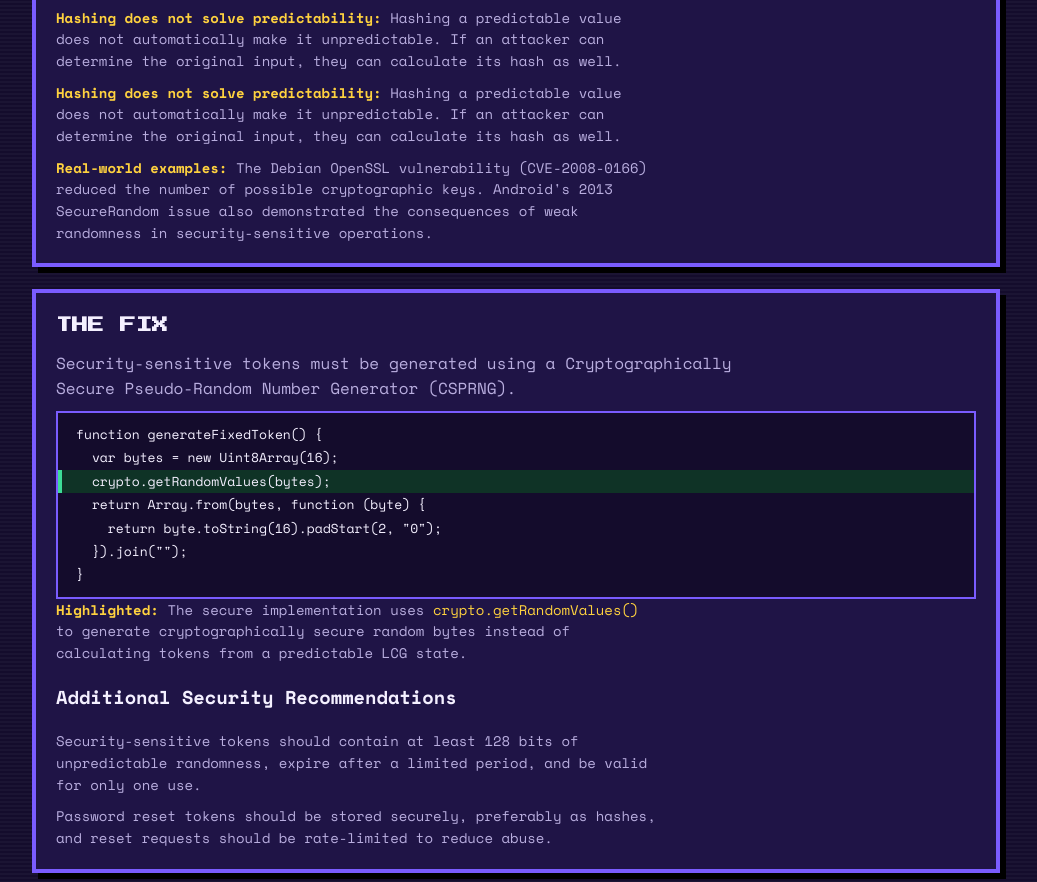
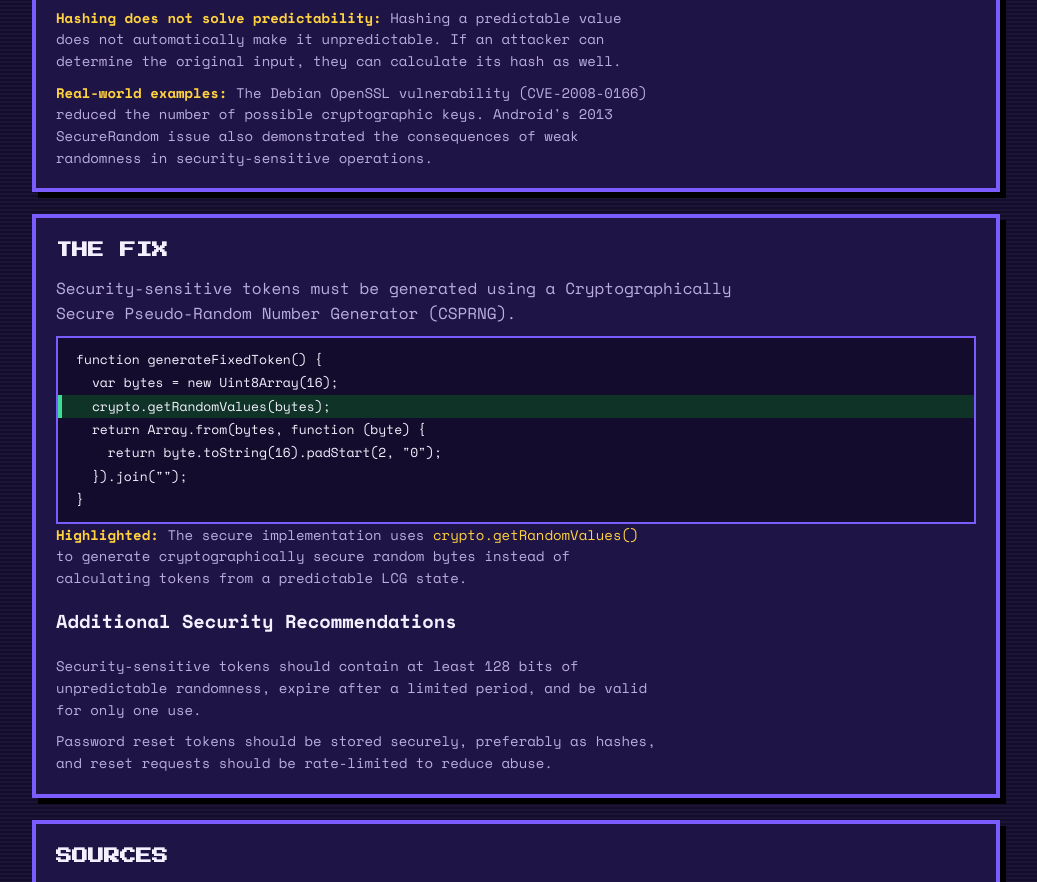
Before and after one commit to Renad1993/Final-Project-Interactive-Web-Security-Sandbox, a plain HTML site: page lab2.html in a window 1280 px wide. Shown: the part 2229-3111 px from the top of the page, without its empty margins (124-1161 px from the left). Drawn offline with nearby package versions, Linux system fonts and the light colour scheme.

Commit message:
remove text

```diff
--- a/lab2.html
+++ b/lab2.html
@@ -247,13 +247,6 @@
         If an attacker can determine the original input,
         they can calculate its hash as well.
       </p>
-      <p class="note">
-        <b>Hashing does not solve predictability:</b>
-        Hashing a predictable value does not automatically
-        make it unpredictable.
-        If an attacker can determine the original input,
-        they can calculate its hash as well.
-      </p>
 
       <p class="note">
         <b>Real-world examples:</b>
```
